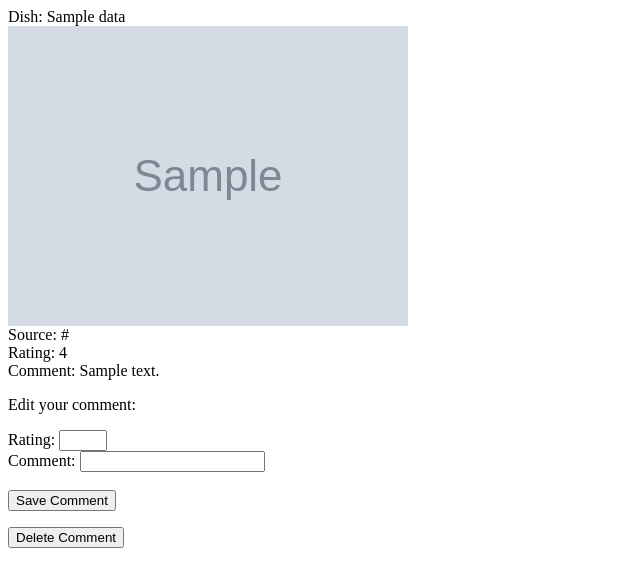
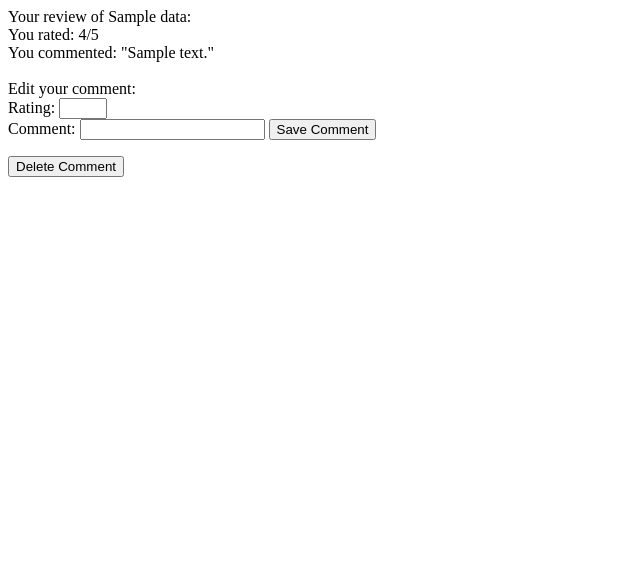
Before and after one commit to CharlieLikesCake/CSC4350-Group, a Flask app: page /comments in a window 1280 px wide. Shown: the top 587 px of the page, without its empty margins (0-640 px from the left). Run offline with Flask 2, Linux system fonts and the light colour scheme; a user stored in the database is signed in; tables that the repository leaves empty hold one stand-in row (values such as "Sample post"); grey boxes marked "Sample" are stand-in pictures.

Commit message:
rating redirects to details, editcomments shows only comments

```diff
--- a/routes.py
+++ b/routes.py
@@ -247,13 +247,7 @@ def savefromdetails():
         dailyValue = int(recipeDetails["totalDaily"]["ENERC_KCAL"]["quantity"])
 
         # for comments:
-        data = RecipeData.query.filter_by(recipeid=recipeID).all()
-        rating_list = []
-        comment_list = []
-
-        for i in data:
-            rating_list.append(i.rating)
-            comment_list.append(i.comment)
+        comments = RecipeData.query.filter_by(recipeid=recipeID).all()
 
         return flask.render_template(
             "details.html",
@@ -264,11 +258,11 @@ def savefromdetails():
             ingReco=ingReco,
             ingcatReco=ingcatReco,
             healthReco=healthReco,
-            rating=rating_list,
-            comment=comment_list,
             len_ing=len(recipeDetails["ingredientLines"]),
             calories=calories,
             dailyValue=dailyValue,
+            comments=comments,
+            len_comments=len(comments),
         )
 
 
@@ -304,7 +298,39 @@ def rating():
         db.session.add(rate_saved)
         db.session.commit()
 
-    return flask.redirect("/index")
+        recipeDetails = recipe.getRecipeDetails(id)
+        mealReco = recipeDetails["mealType"]
+        cuisineReco = recipeDetails["cuisineType"]
+        ingReco = recipeDetails["ingredients"]
+        ingReco = ingReco[0]["food"]
+        ingcatReco = recipeDetails["ingredients"]
+        ingcatReco = ingcatReco[0]["foodCategory"]
+        healthReco = recipeDetails["healthLabels"]
+
+        calories = int(recipeDetails["calories"])
+        dailyValue = int(recipeDetails["totalDaily"]["ENERC_KCAL"]["quantity"])
+
+        # for comments:
+        comments = RecipeData.query.filter_by(recipeid=id).all()
+
+        return flask.render_template(
+            "details.html",
+            recipeDetails=recipeDetails,
+            original_id=id,
+            mealReco=mealReco,
+            cuisineReco=cuisineReco,
+            ingReco=ingReco,
+            ingcatReco=ingcatReco,
+            healthReco=healthReco,
+            len_ing=len(recipeDetails["ingredientLines"]),
+            label=label,
+            image=image,
+            url=url,
+            calories=calories,
+            dailyValue=dailyValue,
+            comments=comments,
+            len_comments=len(comments),
+        )
 
 
 @app.route("/deletecomment", methods=["POST", "GET"])
--- a/templates/comments.html
+++ b/templates/comments.html
@@ -5,34 +5,39 @@
 <body>
     <div>
         {% for i in range(length) %}
-            Dish: {{ review[i].label }}
-            <br>
-            <img src="{{ review[i].image }}" />
-            <br>
-            Source: {{ review[i].url }}
-            <br>
-            Rating: {{ review[i].rating }}
-            <br>
-            Comment: {{ review[i].comment }}
-            <br>
-            <p>Edit your comment:</p>
+        {% if review[i].rating is not none and review[i].comment is not none %}
+        <div>
+            Your review of {{ review[i].label }}:
+        </div>
+        {%if review[i].rating is not none%}
+        <div>
+            You rated: {{ review[i].rating }}/5
+        </div>
+        {%endif%}
+        {%if review[i].comment is not none%}
+        <div>
+            You commented: "{{ review[i].comment }}"
+        </div>
+        {%endif%}
+        <br />
+
         <form method='POST' action="editcomment">
-                <div id = "id">
+            <div id="id">
                 <input type="text" name="reviewid" value="{{review[i].id}}" readonly /><br>
             </div>
+            <div>Edit your comment:</div>
             Rating: <input type="number" name="rateinput" min="1" max="5" />
             <br>
             Comment: <input type="text" name="comminput" />
-                <br>
-                <br>
             <input type=submit value="Save Comment" />
         </form>
         <form method='POST' action="deletecomment">
-                    <div id = "id">
+            <div id="id">
                 <input type="text" name="reviewid" value="{{review[i].id}}" readonly /><br>
             </div>
             <input type=submit value="Delete Comment" />
         </form>
+        {% endif %}
         {% endfor %}
     </div>
 
```
Also changed, not shown: static/homestyles.css (+3 -8 lines), templates/details.html (+4 -8 lines). Lines whose indentation alone changed are shown as unchanged.
